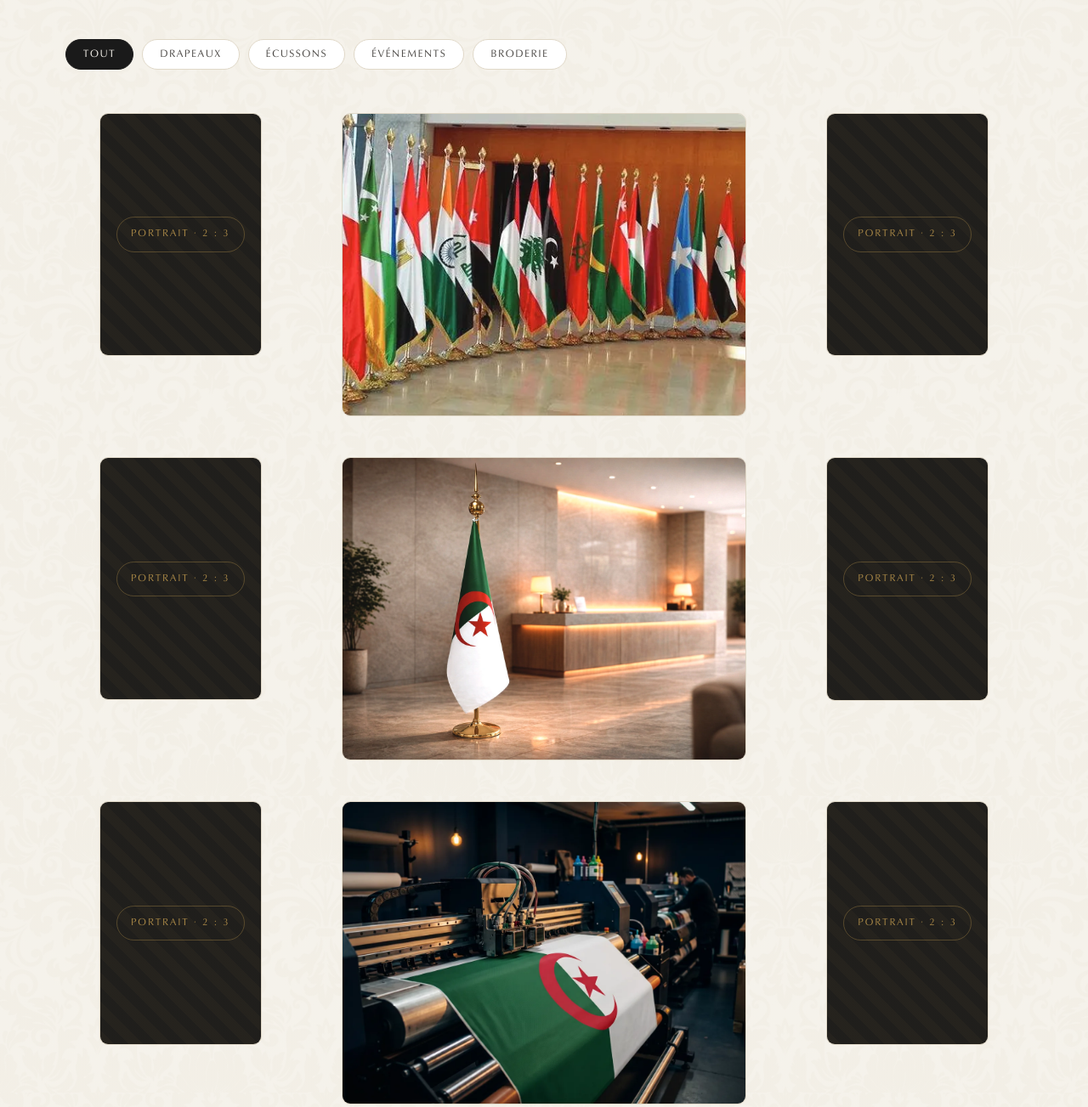
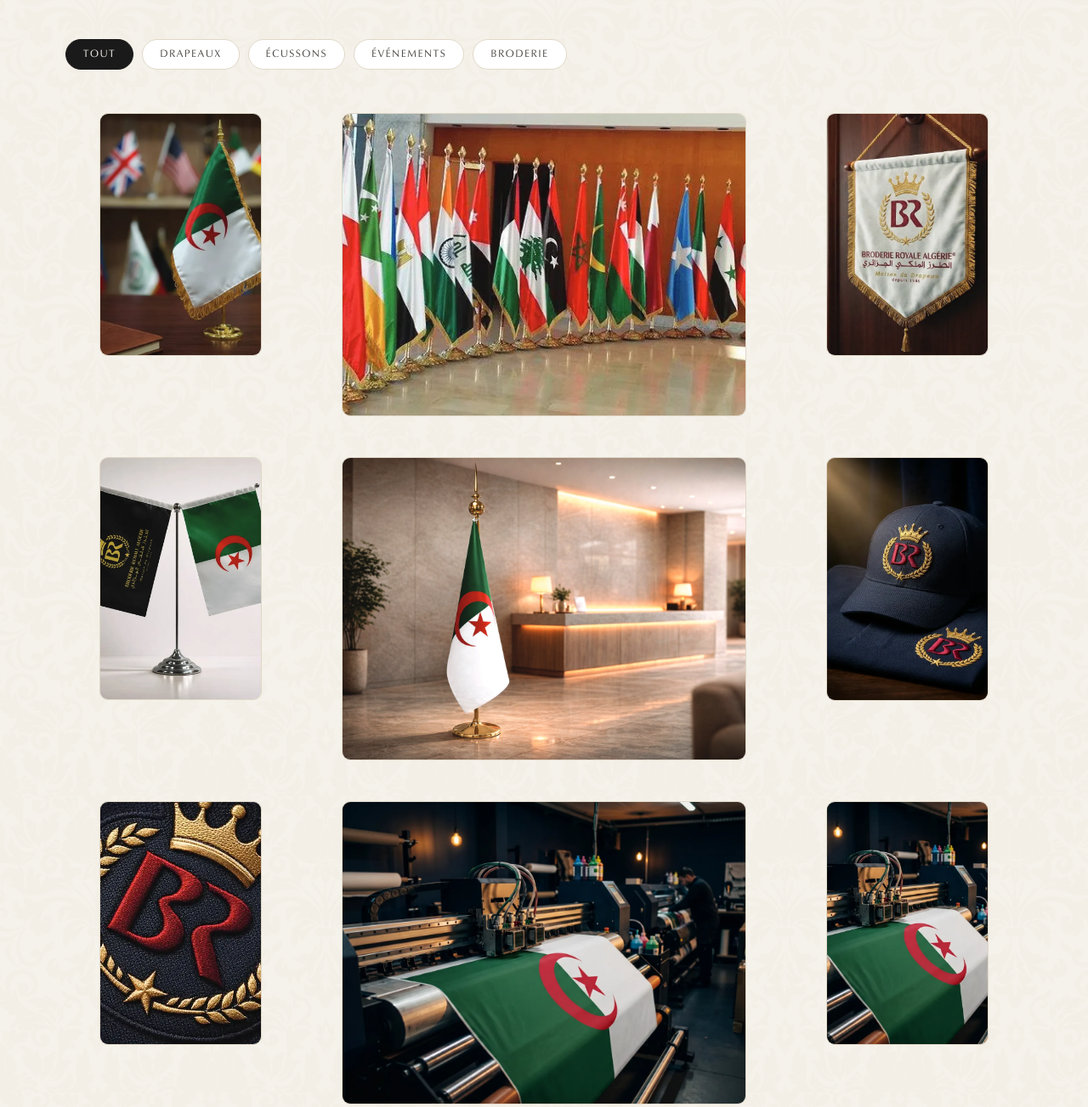
Before and after one commit to coshift-admin/broderie-royale-website, an Astro site: page /galerie in a window 1280 px wide. Shown: the part 460-1763 px from the top of the page at 85% size. Built offline with nearby package versions, Linux system fonts and the light colour scheme; Astro itself is replaced by a stand-in of ours.

Commit message:
galerie: physically crop landscape sources into 2:3 portraits
Rather than force landscape source photos into portrait frames via
CSS (which produces random slices) or leave slots as placeholders
(client rightly hated seeing gold-striped tiles instead of content),
regenerate portrait versions of each landscape source with ffmpeg:

  crop=ih*2/3:ih:(iw-ih*2/3)/2:0

Center crop, full source height, width computed from height so the
output is exactly 2:3. All 6 crops sit alongside the originals with
a -p suffix:

  photo-flag-international-p.webp   510x766
  photo-pennant-p.webp              550x826
  photo-desk-flags-br-p.webp        682x1024
  metier-broderie-p.webp            596x894
  metier-polyester-p.webp           596x896
  texture-embroidery-patch-p.webp   360x540

Gallery now uses real content in every slot at the correct aspect
ratio, with zero cropping happening at render time (aspect-ratio
matches source, object-fit is a no-op). Landscape slots keep the
three sources that fit 4:3 naturally: photo-flags-row,
photo-flag-lobby, metier-polyester.

Client can drop in higher-quality studio photos over time; until
then the gallery reads as a coherent template with actual content
in every tile.

```diff
--- a/src/pages/galerie.astro
+++ b/src/pages/galerie.astro
@@ -47,43 +47,43 @@ import BaseLayout from '../layouts/BaseLayout.astro';
         Keep uploads in multiples of 3 for whole rows.
         ============================================================ */}
     <div class="gal-grid" id="galGrid">
-      {/* Row 1 — placeholder / real / placeholder */}
-      <figure class="gal-item gal-portrait" data-cat="flags" data-capkey="g1">
-        <div class="slot"><span class="slot-label">Portrait · 2 : 3</span></div>
+      {/* Row 1 */}
+      <figure class="gal-item gal-portrait" data-cat="flags" data-img="/assets/photo-flag-international-p.webp" data-capkey="g1">
+        <img src="/assets/photo-flag-international-p.webp" alt="" loading="lazy" />
         <figcaption class="gal-cap"><span class="gc-k">Broderie Royale</span><span class="gc-t" data-i18n="ga.g1"></span></figcaption>
       </figure>
       <figure class="gal-item gal-landscape" data-cat="event" data-img="/assets/photo-flags-row.webp" data-capkey="g3">
         <img src="/assets/photo-flags-row.webp" alt="" loading="lazy" />
         <figcaption class="gal-cap"><span class="gc-k">Broderie Royale</span><span class="gc-t" data-i18n="ga.g3"></span></figcaption>
       </figure>
-      <figure class="gal-item gal-portrait" data-cat="crest" data-capkey="g4">
-        <div class="slot"><span class="slot-label">Portrait · 2 : 3</span></div>
+      <figure class="gal-item gal-portrait" data-cat="crest" data-img="/assets/photo-pennant-p.webp" data-capkey="g4">
+        <img src="/assets/photo-pennant-p.webp" alt="" loading="lazy" />
         <figcaption class="gal-cap"><span class="gc-k">Broderie Royale</span><span class="gc-t" data-i18n="ga.g4"></span></figcaption>
       </figure>
-      {/* Row 2 — placeholder / real / placeholder */}
-      <figure class="gal-item gal-portrait" data-cat="event" data-capkey="g7">
-        <div class="slot"><span class="slot-label">Portrait · 2 : 3</span></div>
+      {/* Row 2 */}
+      <figure class="gal-item gal-portrait" data-cat="event" data-img="/assets/photo-desk-flags-br-p.webp" data-capkey="g7">
+        <img src="/assets/photo-desk-flags-br-p.webp" alt="" loading="lazy" />
         <figcaption class="gal-cap"><span class="gc-k">Broderie Royale</span><span class="gc-t" data-i18n="ga.g7"></span></figcaption>
       </figure>
       <figure class="gal-item gal-landscape" data-cat="flags" data-img="/assets/photo-flag-lobby.webp" data-capkey="g6">
         <img src="/assets/photo-flag-lobby.webp" alt="" loading="lazy" />
         <figcaption class="gal-cap"><span class="gc-k">Broderie Royale</span><span class="gc-t" data-i18n="ga.g6"></span></figcaption>
       </figure>
-      <figure class="gal-item gal-portrait" data-cat="flags" data-capkey="g9">
-        <div class="slot"><span class="slot-label">Portrait · 2 : 3</span></div>
+      <figure class="gal-item gal-portrait" data-cat="brod" data-img="/assets/metier-broderie-p.webp" data-capkey="g9">
+        <img src="/assets/metier-broderie-p.webp" alt="" loading="lazy" />
         <figcaption class="gal-cap"><span class="gc-k">Broderie Royale</span><span class="gc-t" data-i18n="ga.g9"></span></figcaption>
       </figure>
-      {/* Row 3 — placeholder / real / placeholder */}
-      <figure class="gal-item gal-portrait" data-cat="crest" data-capkey="g2">
-        <div class="slot"><span class="slot-label">Portrait · 2 : 3</span></div>
+      {/* Row 3 */}
+      <figure class="gal-item gal-portrait" data-cat="crest" data-img="/assets/texture-embroidery-patch-p.webp" data-capkey="g2">
+        <img src="/assets/texture-embroidery-patch-p.webp" alt="" loading="lazy" />
         <figcaption class="gal-cap"><span class="gc-k">Broderie Royale</span><span class="gc-t" data-i18n="ga.g2"></span></figcaption>
       </figure>
       <figure class="gal-item gal-landscape" data-cat="brod" data-img="/assets/metier-polyester.webp" data-capkey="g5">
         <img src="/assets/metier-polyester.webp" alt="" loading="lazy" />
         <figcaption class="gal-cap"><span class="gc-k">Broderie Royale</span><span class="gc-t" data-i18n="ga.g5"></span></figcaption>
       </figure>
-      <figure class="gal-item gal-portrait" data-cat="crest" data-capkey="g8">
-        <div class="slot"><span class="slot-label">Portrait · 2 : 3</span></div>
+      <figure class="gal-item gal-portrait" data-cat="flags" data-img="/assets/metier-polyester-p.webp" data-capkey="g8">
+        <img src="/assets/metier-polyester-p.webp" alt="" loading="lazy" />
         <figcaption class="gal-cap"><span class="gc-k">Broderie Royale</span><span class="gc-t" data-i18n="ga.g8"></span></figcaption>
       </figure>
     </div>
```
Also changed, not shown: public/assets/metier-broderie-p.webp (added), public/assets/metier-polyester-p.webp (added), public/assets/photo-desk-flags-br-p.webp (added), public/assets/photo-flag-international-p.webp (added), public/assets/photo-pennant-p.webp (added), public/assets/texture-embroidery-patch-p.webp (added).
